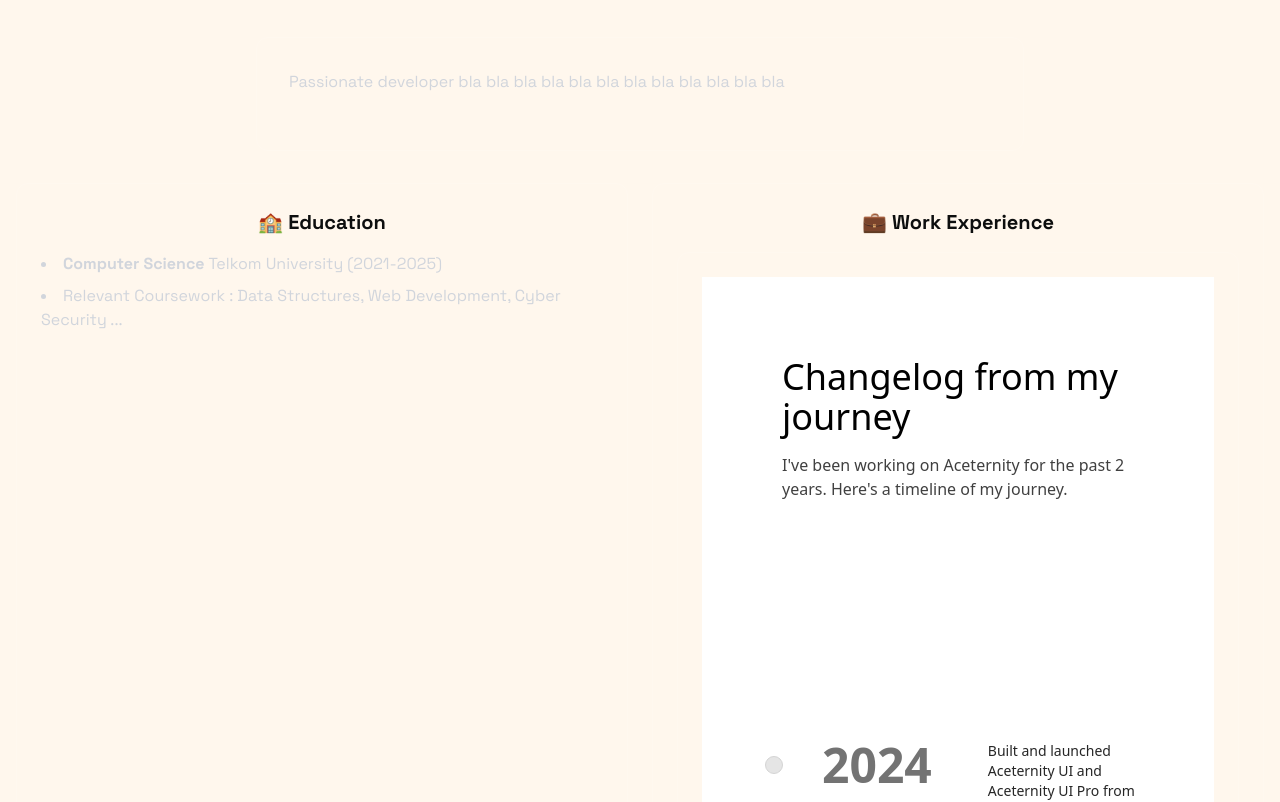
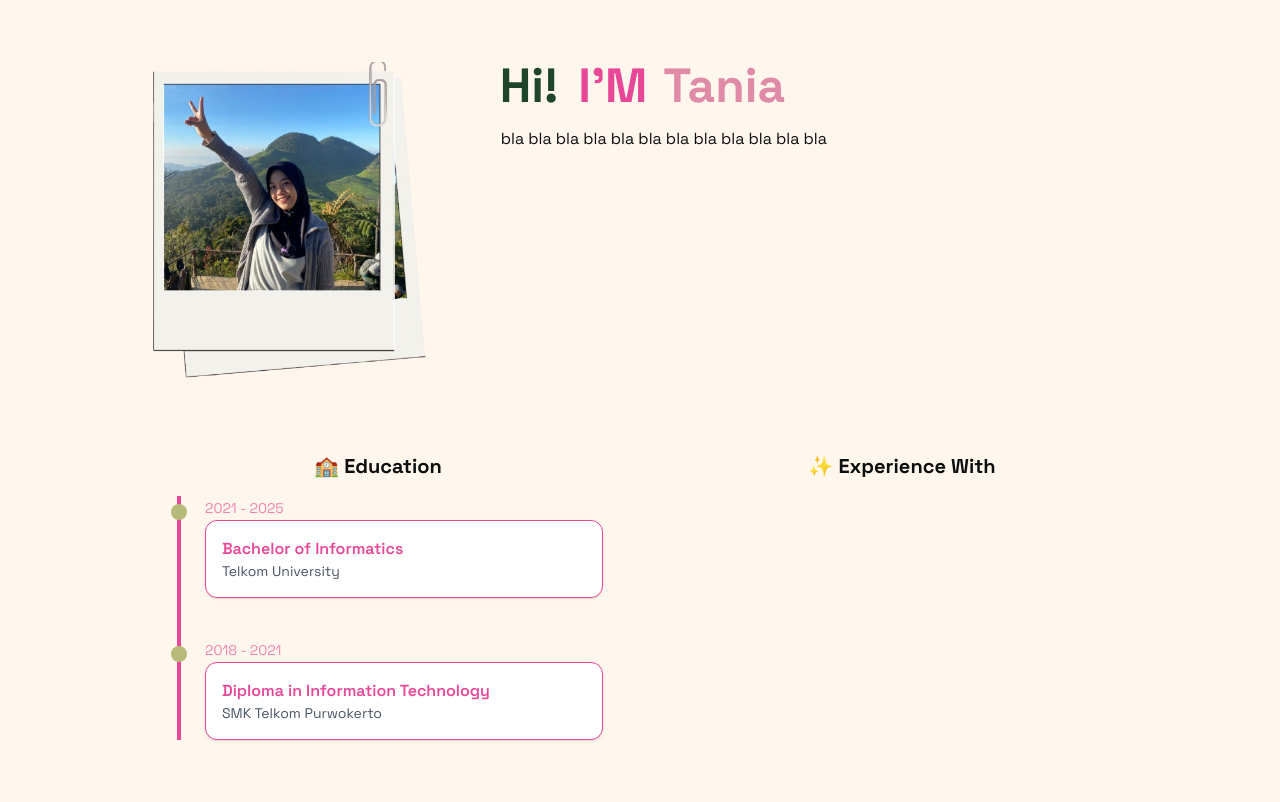
Before and after one commit to lukitania/Portofolio, a React (Vite) app: page / in a window 1280 px wide. Shown: the part 911-1713 px from the top of the page. Built offline with nearby package versions, Linux system fonts and the light colour scheme.

Commit message:
modified about

```diff
--- a/src/components/sections/About.jsx
+++ b/src/components/sections/About.jsx
@@ -202,46 +202,88 @@ export const About = () => {
 
     return (<section id="about" className="min-h-screen flex items-center justify-center py-20" >
         <div className="px-4 items-center justify-center">
+
             <h2 className=" max-w-3xl mx-auto  text-3xl font-bold mb-8 bg-gradient-to-r from-zinc-700 to-zinc-700 bg-clip-text text-transparent text-center">
                 {""}
                 About Me
             </h2>
-            <div className=" max-w-3xl mx-auto  rounded-xl p-8 border-white/10 border hover:-translate-y-1 transition-all">
-                <p className="text-gray-300 mb-6">
-                    Passionate developer bla bla bla bla bla bla bla bla bla bla bla bla
-                </p>
+
+            <div className="max-w-5xl mx-auto grid grid-cols-1 md:grid-cols-3 gap-4 mt-8">
+                <div className="p-6 rounded-xl border-white/10 border hover:-translate-y-1 transition-all ">
+                    <ul className="list-disc list-inside text-gray-300 space-y-2">
+                        <img
+                            src="/assets/Foto2.png"
+                            alt="Foto"
+                            className="object-cover w-80 h-80"
+                        />
+                    </ul>
+                </div>
+                <div className="col-span-2 p-6 rounded-xl border-white/10 border hover:-translate-y-1 transition-all ">
+                    <h1 className="space-y-4 flex flex-wrap text-black font-bold text-5xl">
+                        <span className="mr-5 text-[#1F4529]">Hi!</span>
+                        <span className="mr-4 text-[#e84797]">I'M</span>
+                        <span className="mr-4 text-[#df8ba8]">Tania</span>
+                    </h1>
+                    <div className="space-y-4 texttext-[#1F4529]">
+                        <div className="rounded-xl border-white/10 border hover:-translate-y-1 transition-all ">
+                            bla bla bla bla bla bla bla bla bla bla bla bla
+                        </div>
+                    </div>
+                </div>
+
             </div>
 
-            <div className="grid grid-cols-1 md:grid-cols-2 gap-6 mt-8">
+
+
+
+
+            <div className="max-w-5xl mx-auto grid grid-cols-1 md:grid-cols-2 gap-6 mt-5">
                 <div className="p-6 rounded-xl border-white/10 border hover:-translate-y-1 transition-all ">
                     <h3 className="text-xl font-bold mb-4 text-center"> 🏫 Education </h3>
-                    <ul className="list-disc list-inside text-gray-300 space-y-2">
-                        <li>
-                            <strong> Computer Science </strong> Telkom University (2021-2025)
-                        </li>
-                        <li>
-                            Relevant Coursework : Data Structures, Web Development, Cyber Security ...
-                        </li>
+                    <ul className="list-disc list-inside text-[#e84797] space-y-2">
+
+                        <div class="relative border-l-4 border-[#e84797] ml-6">
+
+                            <div class="mb-10 ml-6">
+                                <div class="absolute w-4 h-4 bg-[#b6bb79] rounded-full -left-[10px] mt-2"></div>
+                                <time class="mb-1 text-sm font-normal leading-none text-[#f283af]">2021 - 2025</time>
+                                <div class="p-4 border rounded-xl bg-white shadow-sm">
+                                    <h3 class="font-semibold">Bachelor of Informatics</h3>
+                                    <p class="text-gray-600 text-sm">Telkom University</p>
+                                </div>
+                            </div>
+
+
+                            <div class="mb-10 ml-6">
+                                <div class="absolute w-4 h-4 bg-[#b6bb79] rounded-full -left-[10px] mt-2"></div>
+                                <time class="mb-1 text-sm font-normal leading-none text-[#f283af]">2018 - 2021</time>
+                                <div class="p-4 border rounded-xl bg-white shadow-sm">
+                                    <h3 class="font-semibold">Diploma in Information Technology</h3>
+                                    <p class="text-gray-600 text-sm">SMK Telkom Purwokerto</p>
+                                </div>
+                            </div>
+                        </div>
+
                     </ul>
                 </div>
                 <div className="p-6 rounded-xl border-white/10 border hover:-translate-y-1 transition-all ">
-                    <h3 className="text-xl font-bold mb-4 text-center"> 💼 Work Experience </h3>
+                    <h3 className="text-xl font-bold mb-4 text-center"> ✨ Experience With </h3>
                     <div className="space-y-4 text-gray-300">
                         <div className="p-6 rounded-xl border-white/10 border hover:-translate-y-1 transition-all ">
-                        <Timeline data={data} />
-                    </div>
+
+                        </div>
                     </div>
                 </div>
-                </div>
+            </div>
 
 
 
-                <div className="gap-6 mt-8 relative w-full overflow-clip">
-
-                </div>
+            <div className="gap-6 mt-8 relative w-full overflow-clip">
 
             </div>
-    </section>
+
+        </div>
+    </section >
 
     );
 };
--- a/src/components/sections/Home.jsx
+++ b/src/components/sections/Home.jsx
@@ -4,6 +4,7 @@ import Foto from '../../assets/Foto.png';
 export const Home = () => {
     return (
         <section id="home" className="min-h-screen flex items-center justify-center relative">
+
             <div className="text-center z-10 px-4">
                 <h1 className="text-5xl md:text-7xl font-bold mb-6 bg-gradient-to-r from-rose-300 to-rose-300 bg-clip-text text-transparent leading-tight [-webkit-text-stroke:1px_black] [paint-order:stroke_fill]">
                     Hi, I'm Nur Fitri Lukitania
```
Also changed, not shown: public/assets/Foto2.png (added).
